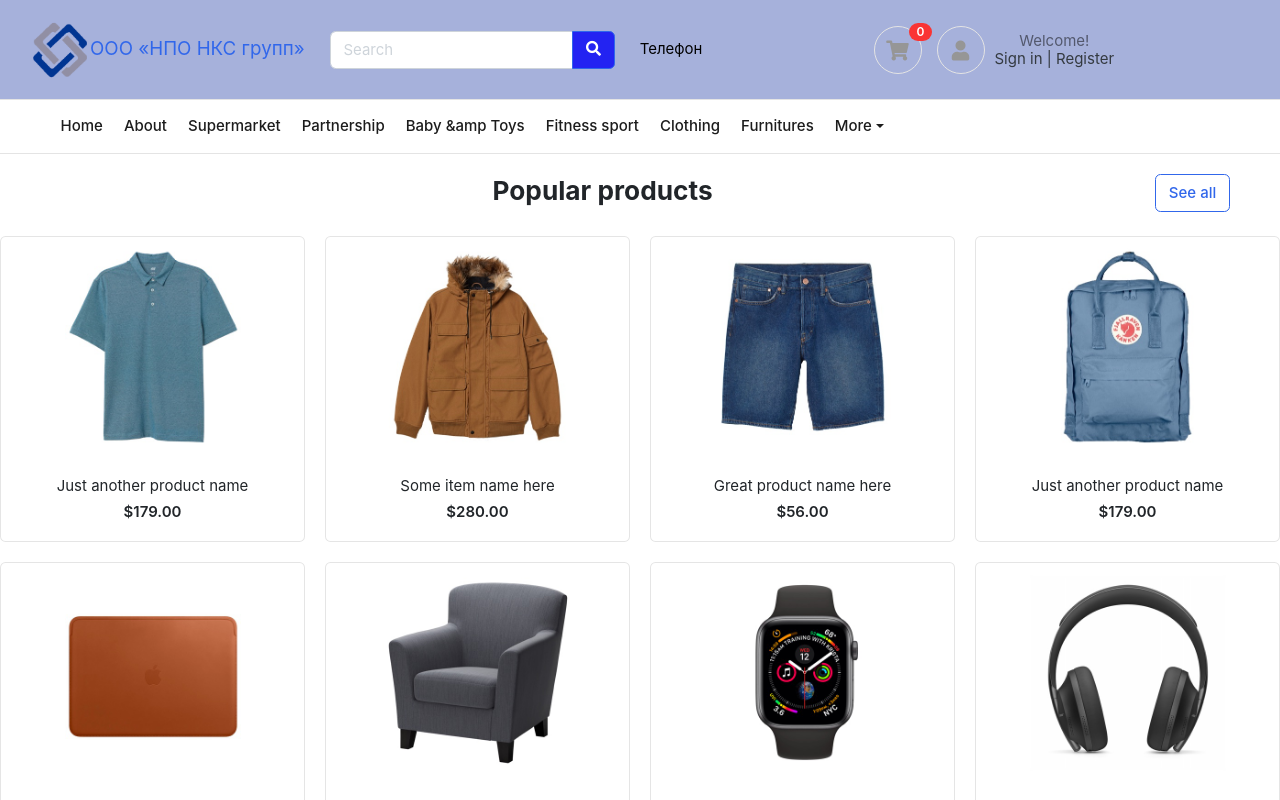
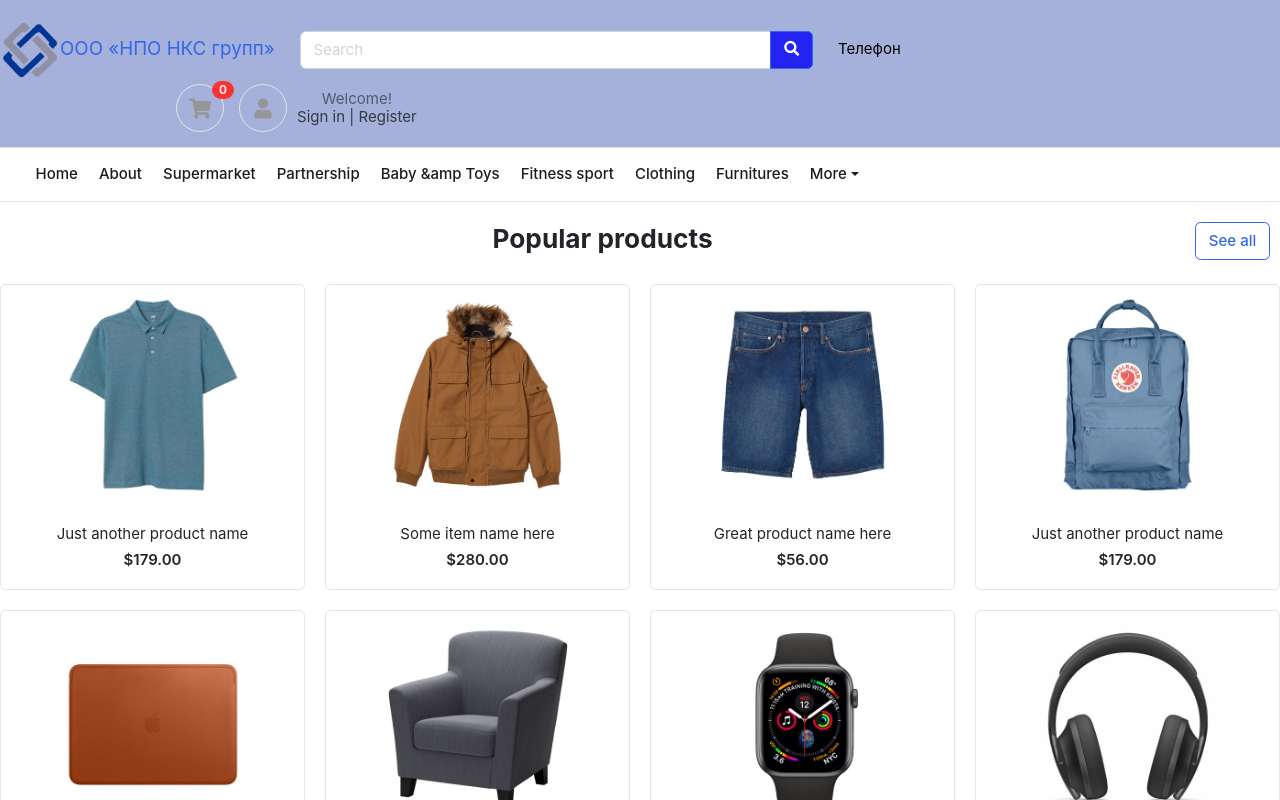
Before and after one commit to jojoprison/react-eshop-template, a React (Create React App) app: page / in a window 1280 px wide. Shown: the top 800 px of the page. Built offline with nearby package versions, Linux system fonts and the light colour scheme.

Commit message:
container for xl screen, refactoring

```diff
--- a/public/assets/css/responsive.css
+++ b/public/assets/css/responsive.css
@@ -2,9 +2,12 @@
     display: none;
 }
 
-@media (max-width: 1200px) {
-  /* tablet devices */
+@media (min-width: 1200px) {
+    .container {
+        max-width: 1500px;
     }
+}
+
 @media (max-width: 992px) {
     /* small tablet devices */
     .slider-main .item-slide {
@@ -14,13 +17,16 @@
     .table-shopping-cart tr td:first-child {
         width: 250px;
     }
+
     .table-shopping-cart .itemside .info {
         padding: 0;
     }
+
     .table-shopping-cart .itemside .aside {
         display: none;
     }
 }
+
 @media all and (max-width: 768px) {
     /* mobile devices */
     .mobile-block {
@@ -35,10 +41,12 @@
         max-height: 40px;
         width: auto;
     }
+
     .section-header .header-main .brand-wrap {
         margin-bottom: 1rem;
         display: inline-block;
     }
+
     .section-header .header-main .search {
         margin-bottom: 1rem;
     }
@@ -80,27 +88,25 @@
         flex-direction: column;
     }
 }
-:root{
+
+:root {
     --color1: #A6B1DB
 }
-header{
-  background-color : #A6B1DB;
+
+header {
+    background-color: #A6B1DB;
 
 }
-.section-footer{
-  background-color : #A6B1DB
+
+.section-footer {
+    background-color: #A6B1DB
 }
-.btn-primary{
-  background-color : #2323f2;
+
+.btn-primary {
+    background-color: #2323f2;
 }
-.contact{
+
+.contact {
     color: black
 }
-.containerMain{
-  width: 100%;
-  padding-right: 0px;
-  padding-left: 0px;
-  margin-right: auto;
-  margin-left: auto;
-}
 /*# sourceMappingURL=responsive.css.map */
--- a/src/components/Header.js
+++ b/src/components/Header.js
@@ -8,13 +8,13 @@ const Header = () => {
         <div className="App">
     <header className="section-header">
         <section className="header-main border-bottom">
-            <div className="container containerMain">
+            <div className="container">
                 <div className="row align-items-center">
                         <a className="navbar-brand nav-item" href="#">
                             <img src='assets/images/logos/logo.png' width="60" height="60"
     className="d-inline-block align-center " alt=""/>
                               ООО «НПО НКС групп» </a>
-                    <div className="col-lg-3 col-sm-9">
+                    <div className="col-xl-5 col-lg-3 col-sm-9">
                         <form action="#" className="search">
                             <div className="input-group w-100">
                                 <input id="search-header" type="text" className="form-control" placeholder="Search"/>
```
Lines whose indentation alone changed are shown as unchanged.
